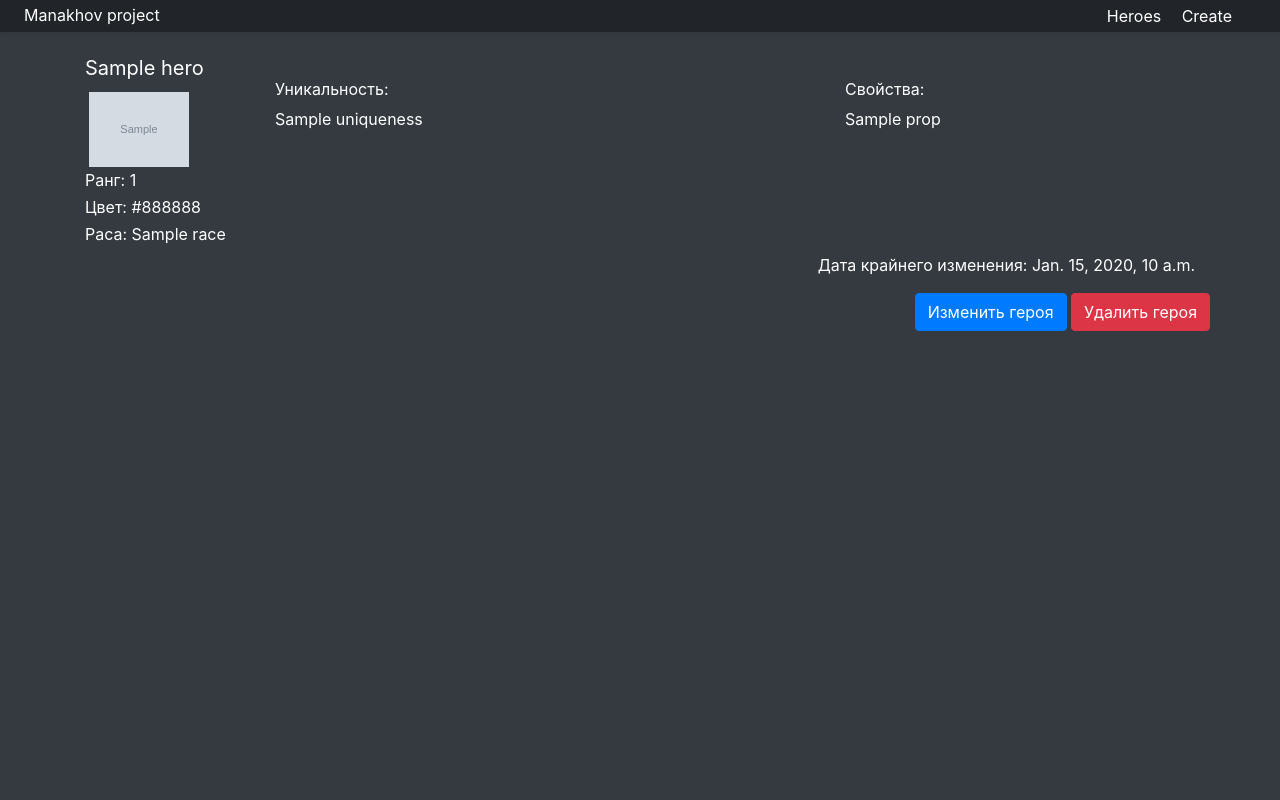
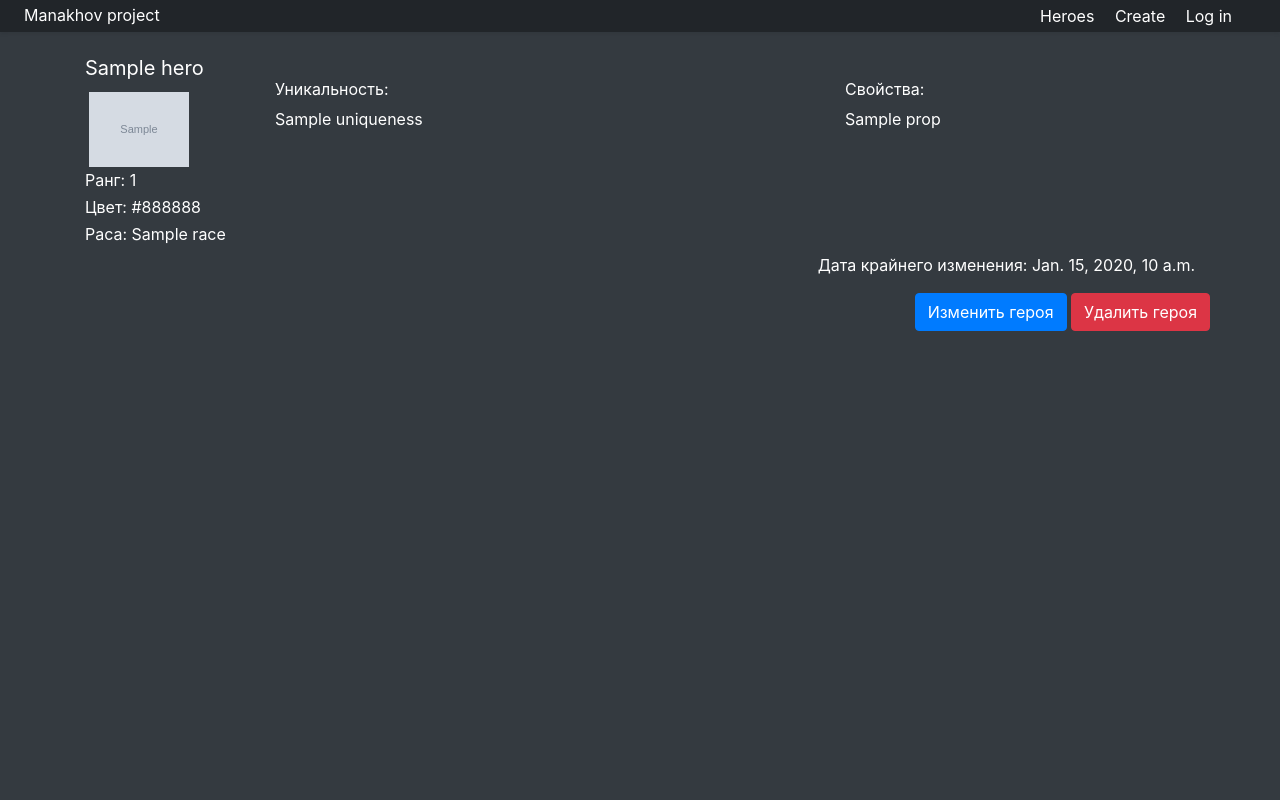
Before and after one commit to Manakhov/7dsgc-wiki, a Django app: template sdsgc_wiki/main/templates/main/one_hero.html in a window 1280 px wide. Run offline with Django 3.2, Linux system fonts and the light colour scheme; the template is opened without the code that fills it: most values are stand-ins (such as "Sample title", 1, 10 or a date in 2020); grey boxes marked "Sample" are stand-in pictures; some libraries are stand-ins or nearby versions.

Commit message:
add log_in, log_out buttons

```diff
--- a/sdsgc_wiki/main/templates/main/base.html
+++ b/sdsgc_wiki/main/templates/main/base.html
@@ -16,6 +16,11 @@
             <nav class="my-2 my-md-0 mr-md-3">
                 <a class="p-2 text-white" href="{% url 'all_heroes' %}">Heroes</a>
                 <a class="p-2 text-white" href="{% url 'create_hero' %}">Create</a>
+                {% if user.is_authenticated %}
+                    <a class="p-2 text-white" href="">Log out</a>
+                {% else %}
+                    <a class="p-2 text-white" href="">Log in</a>
+                {% endif %}
             </nav>
         </div><br>
         <div class="container-fluid">
```
